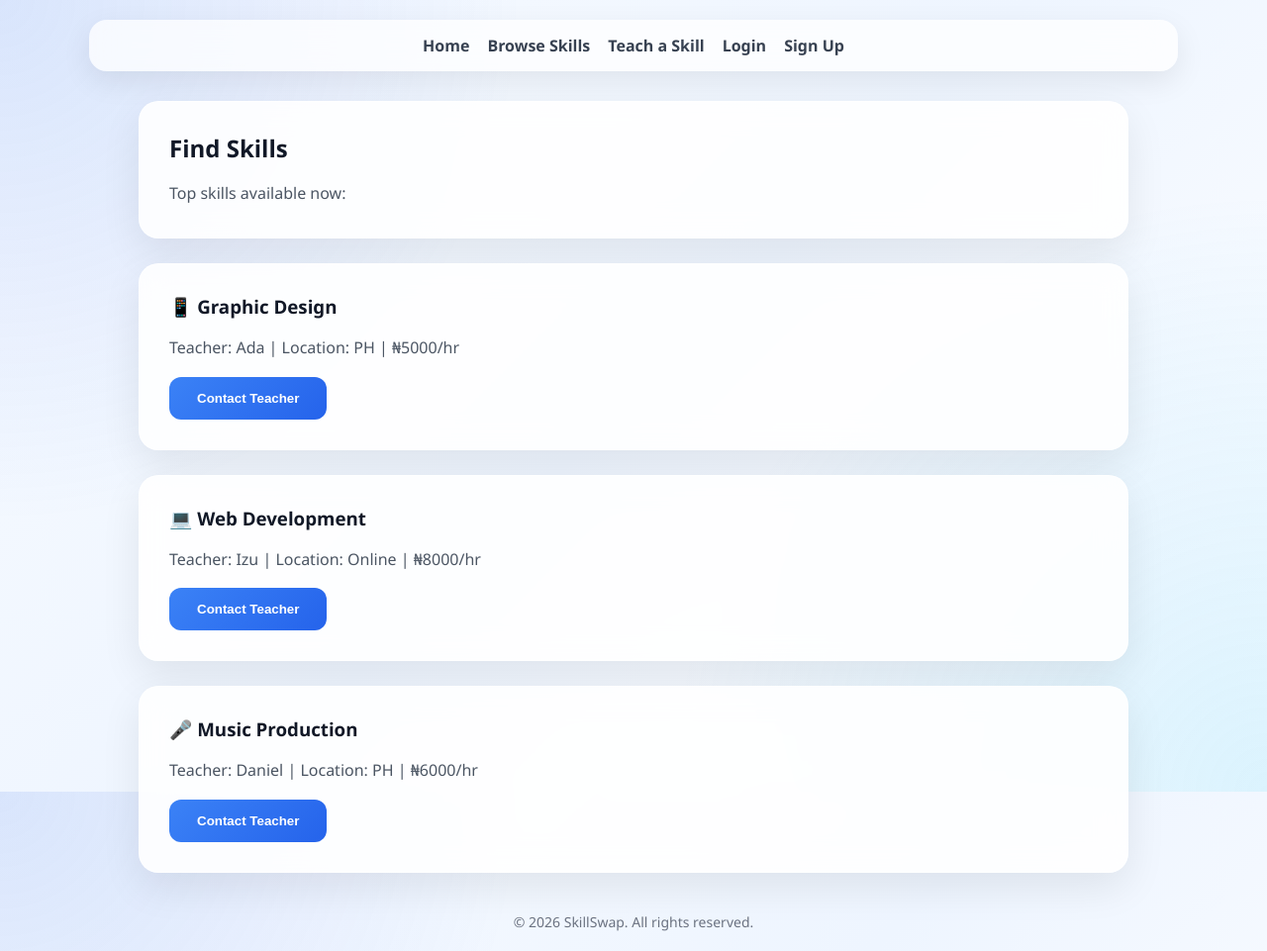
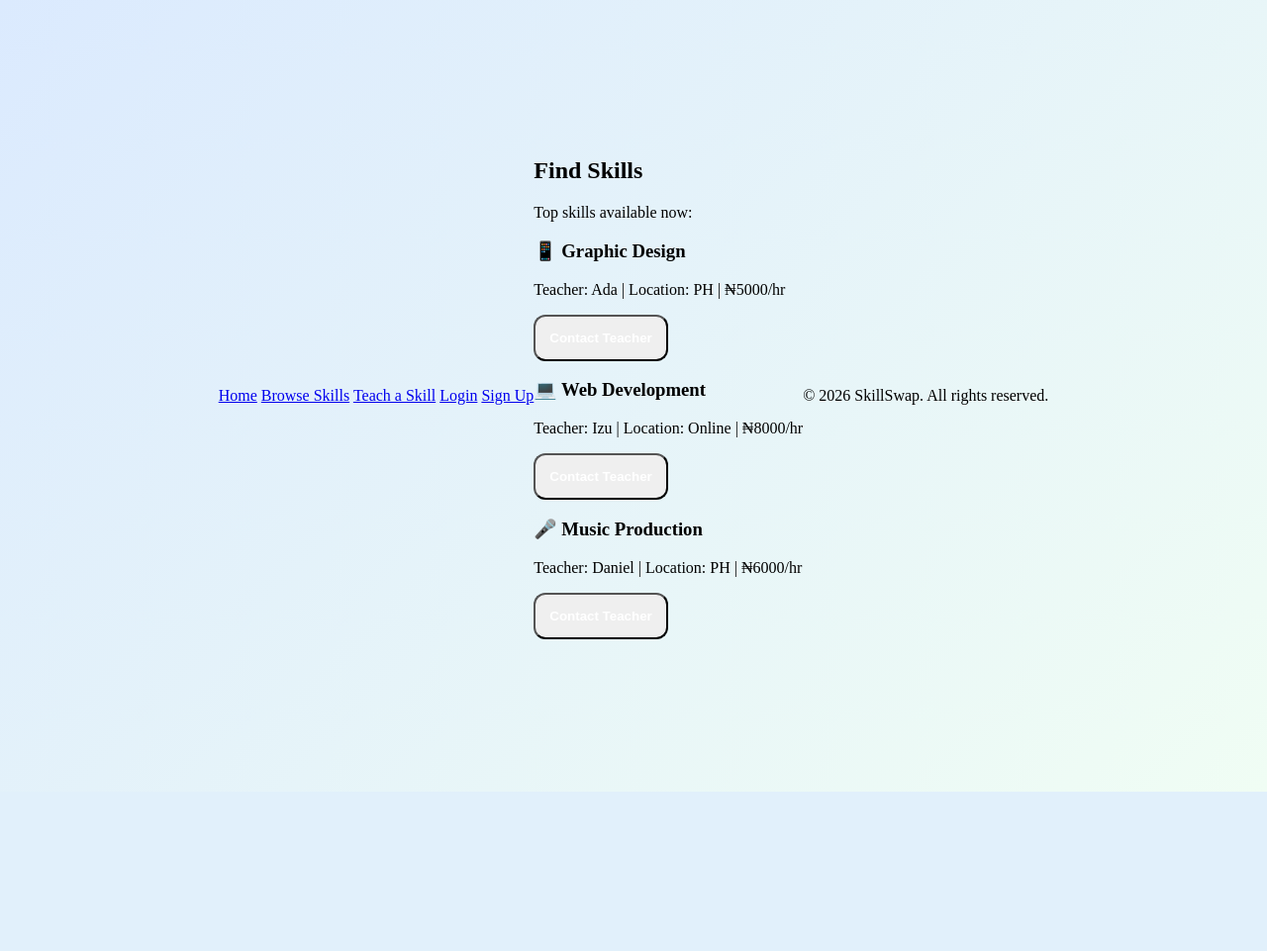
Before and after one commit to emma5004/Skillswap-, a Flask app: page /browse in a window 1280 px wide. Shown: the whole page at 99% size. After the commit the page ends 800 px from the top, so only its background shows below. Run offline with Flask 3, Linux system fonts and the light colour scheme.

Commit message:
Update style.css

```diff
--- a/static/style.css
+++ b/static/style.css
@@ -1,205 +1,11 @@
-/* ===========================
-   SkillSwap Modern Style
-   =========================== */
-
-:root{
-    --bg1:#f8fbff;
-    --bg2:#eef5ff;
-    --primary:#2563eb;
-    --primary-hover:#1d4ed8;
-    --text:#1f2937;
-    --card:rgba(255,255,255,0.88);
-    --border:rgba(255,255,255,0.5);
+body {
+    margin: 0;
+    background: linear-gradient(135deg, #dbeafe 0%, #f0fdf4 100%);
+    min-height: 100vh;
+    display: flex;
+    justify-content: center;
+    align-items: center;
 }
-
-*{
-    margin:0;
-    padding:0;
-    box-sizing:border-box;
-}
-
-body{
-    font-family:'Segoe UI',sans-serif;
-    color:var(--text);
-    min-height:100vh;
-    padding:20px;
-
-    background:
-    radial-gradient(circle at top left, rgba(37,99,235,.15), transparent 35%),
-    radial-gradient(circle at bottom right, rgba(56,189,248,.18), transparent 40%),
-    linear-gradient(135deg,#f8fbff,#eef5ff,#ffffff);
-
-    background-attachment:fixed;
-}
-
-/* Navigation */
-
-.navbar{
-    max-width:1100px;
-    margin:0 auto 30px;
-    padding:15px 25px;
-
-    display:flex;
-    justify-content:center;
-    align-items:center;
-    flex-wrap:wrap;
-    gap:18px;
-
-    background:rgba(255,255,255,.75);
-    backdrop-filter:blur(16px);
-
-    border-radius:18px;
-    box-shadow:0 10px 30px rgba(0,0,0,.08);
-}
-
-.navbar a{
-    text-decoration:none;
-    color:#374151;
-    font-weight:600;
-    transition:.3s;
-}
-
-.navbar a:hover{
-    color:var(--primary);
-}
-
-/* Main */
-
-main{
-    max-width:1000px;
-    margin:auto;
-}
-
-/* Cards */
-
-.card{
-    background:var(--card);
-    backdrop-filter:blur(15px);
-
-    border:1px solid var(--border);
-
-    border-radius:20px;
-
-    padding:30px;
-
-    margin-bottom:25px;
-
-    box-shadow:0 15px 40px rgba(0,0,0,.08);
-
-    transition:.3s;
-}
-
-.card:hover{
-    transform:translateY(-5px);
-    box-shadow:0 20px 45px rgba(37,99,235,.15);
-}
-
-/* Headings */
-
-h1,h2,h3{
-    color:#111827;
-    margin-bottom:15px;
-}
-
-p{
-    color:#4b5563;
-    line-height:1.8;
-}
-
-/* Buttons */
-
-.btn{
-    display:inline-block;
-
-    margin-top:15px;
-
-    padding:14px 28px;
-
-    background:linear-gradient(135deg,#3b82f6,#2563eb);
-
-    color:white;
-
-    text-decoration:none;
-
-    border:none;
-
-    border-radius:12px;
-
-    font-weight:bold;
-
-    cursor:pointer;
-
-    transition:.3s;
-}
-
-.btn:hover{
-    background:linear-gradient(135deg,#2563eb,#1d4ed8);
-    transform:translateY(-2px);
-}
-
-/* Inputs */
-
-input,
-textarea,
-select{
-
-    width:100%;
-
-    padding:14px;
-
-    margin-top:10px;
-
-    margin-bottom:18px;
-
-    border-radius:10px;
-
-    border:1px solid #d1d5db;
-
-    background:white;
-
-    font-size:16px;
-
-    outline:none;
-}
-
-input:focus,
-textarea:focus,
-select:focus{
-
-    border-color:#2563eb;
-
-    box-shadow:0 0 10px rgba(37,99,235,.15);
-}
-
-/* Footer */
-
-footer{
-
-    text-align:center;
-
-    margin-top:40px;
-
-    color:#6b7280;
-
-    font-size:14px;
-}
-
-/* Responsive */
-
-@media(max-width:768px){
-
-.navbar{
-    flex-direction:column;
-}
-
-.card{
-    padding:20px;
-}
-
-.btn{
-    width:100%;
-    text-align:center;
-}
-
-}
-Check this background out
+.hero-container { text-align: center; }
+.logo img { width: 120px; height: 120px; }
+.btn { display: block; padding: 14px; border-radius: 12px; color: white; font-weight: 600; text-decoration: none; margin-bottom: 15px; }
```
